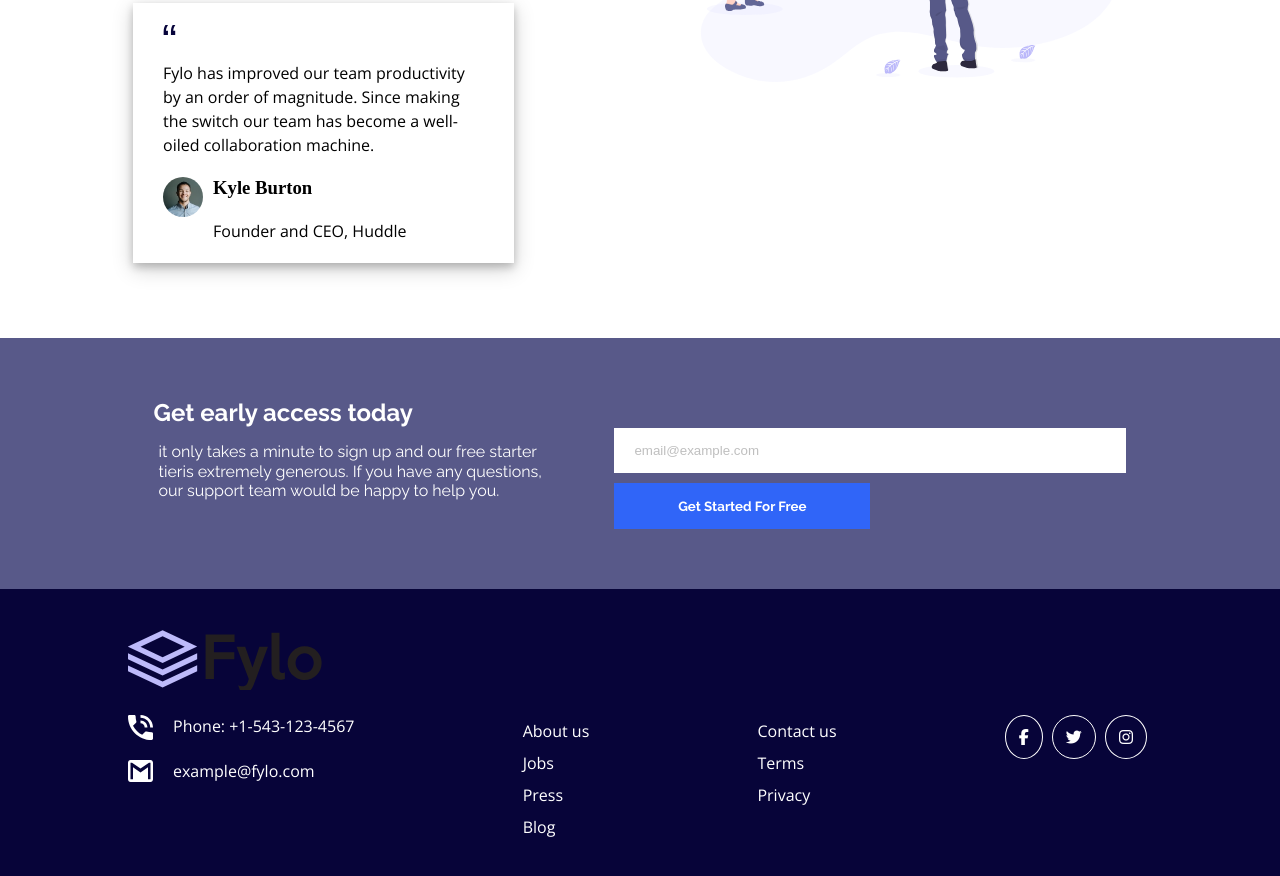
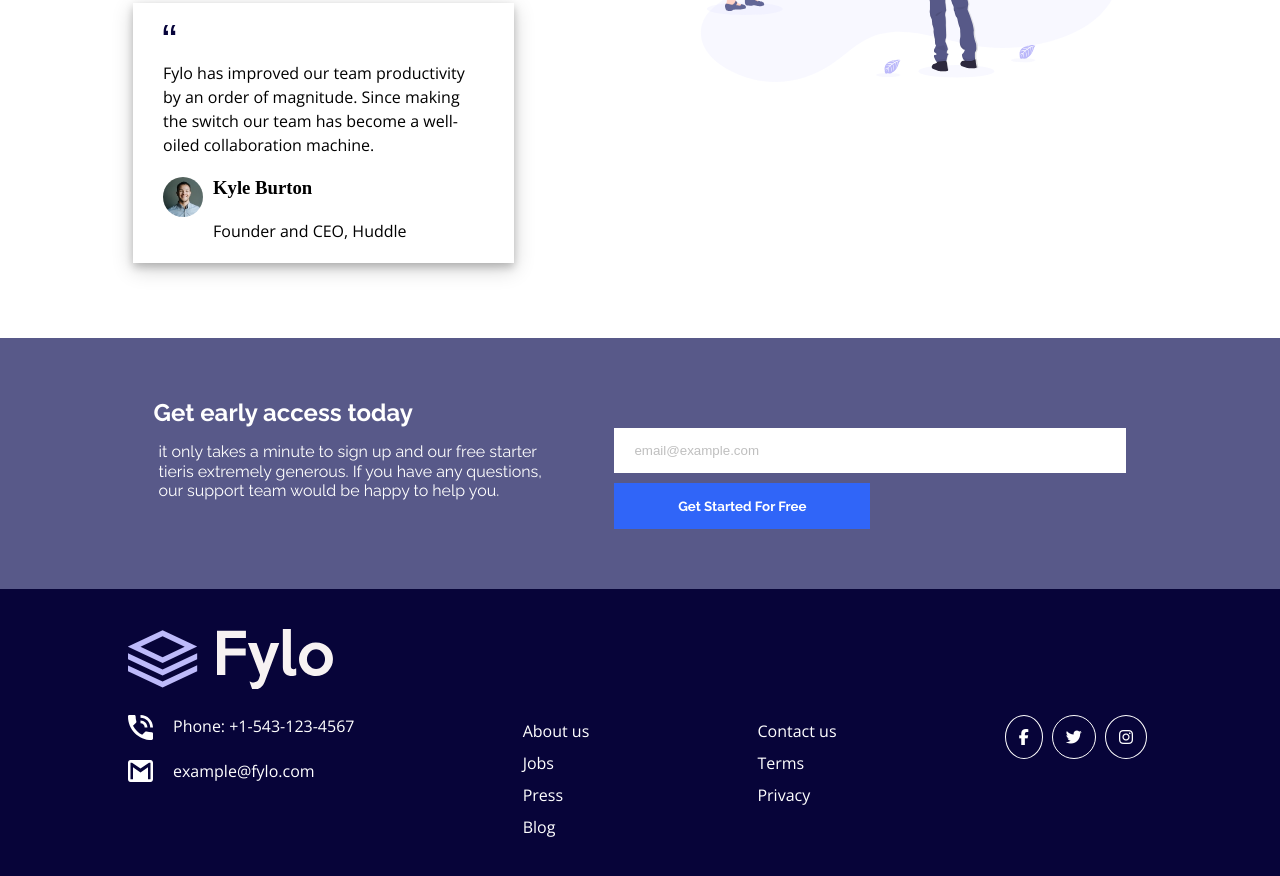
Before and after one commit to lamilekan263/fylo_landing_page, a plain HTML site: page index.html in a window 1280 px wide. Shown: the part 964-1840 px from the top of the page. Drawn offline with nearby package versions, Linux system fonts and the light colour scheme.

Commit message:
changed the brand logo of the footer

```diff
--- a/index.html
+++ b/index.html
@@ -106,7 +106,7 @@
     </section>
     <footer>
         <div class="container">
-            <img src="secondlogo.svg" alt="">
+            <img src="./images/logo.svg" alt="">
             <div class="footer-flex">
                 <div class="footer-contact">
 
```
